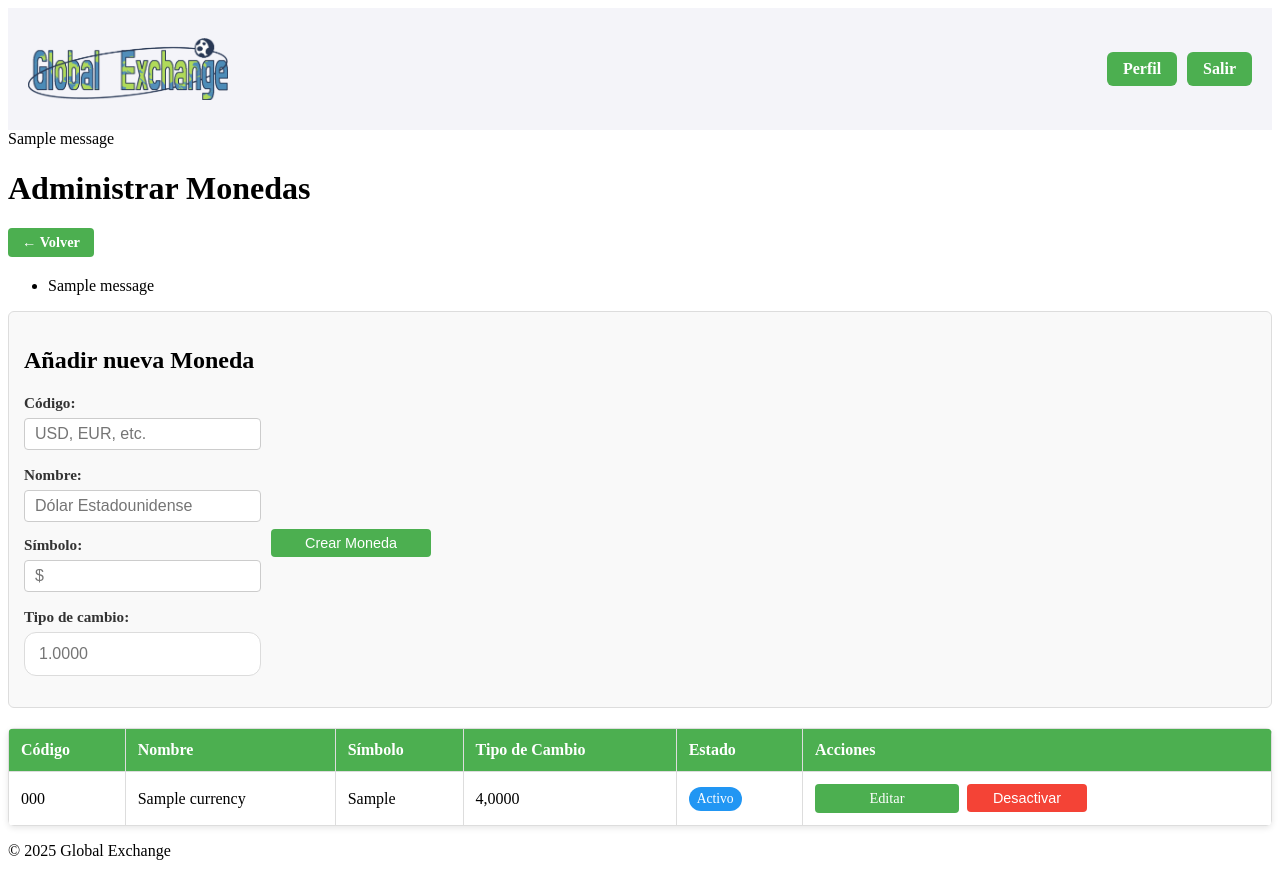
After one commit to CherryCherry777/global_exchange_webapp, a Django app: page /currency/ in a window 1280 px wide. The commit adds this page. Run offline with Django 5.2, Linux system fonts and the light colour scheme; a user stored in the database is signed in; tables that the repository leaves empty hold one stand-in row (values such as "Sample post"); one stand-in notice (Sample message) is shown.

Commit message:
Rama monedas

```diff
--- a/webapp/models.py
+++ b/webapp/models.py
@@ -16,3 +16,20 @@ class Role(models.Model):
 
     def __str__(self):
         return self.group.name
+
+class Currency(models.Model):
+    code = models.CharField(max_length=3, unique=True, verbose_name="Código")
+    name = models.CharField(max_length=50, verbose_name="Nombre")
+    symbol = models.CharField(max_length=5, verbose_name="Símbolo")
+    exchange_rate = models.DecimalField(max_digits=10, decimal_places=4, verbose_name="Tipo de cambio")
+    is_active = models.BooleanField(default=True, verbose_name="Activo")
+    created_at = models.DateTimeField(auto_now_add=True)
+    updated_at = models.DateTimeField(auto_now=True)
+
+    class Meta:
+        verbose_name = "Moneda"
+        verbose_name_plural = "Monedas"
+        ordering = ['code']
+
+    def __str__(self):
+        return f"{self.code} - {self.name}"
--- /dev/null
+++ b/webapp/templates/webapp/currency_list.html
@@ -0,0 +1,110 @@
+{% extends "webapp/base.html" %}
+{% load static %}
+{% load custom_filters %}
+
+{% block title %}Administrar Monedas{% endblock %}
+
+{% block content %}
+<div class="container">
+    <h1>Administrar Monedas</h1>
+
+    <!-- Botón para volver -->
+    <div class="back-container">
+        <a href="javascript:history.back()" class="btn-back">← Volver</a>
+    </div>
+
+    <!-- Mensajes -->
+    {% if messages %}
+    <ul class="messages">
+        {% for message in messages %}
+            <li class="{{ message.tags }}">{{ message }}</li>
+        {% endfor %}
+    </ul>
+    {% endif %}
+
+    <!-- Formulario para agregar nueva moneda -->
+    <div class="new-role-box">
+        <h2>Añadir nueva Moneda</h2>
+        <form method="POST" action="{% url 'create_currency' %}">
+            {% csrf_token %}
+            <div class="form-container">
+                <div class="form-container-row">
+                    <p>
+                        <label for="id_code">Código:</label>
+                        <input type="text" name="code" id="id_code" placeholder="USD, EUR, etc." maxlength="3" required>
+                    </p>
+                    <p>
+                        <label for="id_name">Nombre:</label>
+                        <input type="text" name="name" id="id_name" placeholder="Dólar Estadounidense" required>
+                    </p>
+                </div>
+                <div class="form-container-row">
+                    <p>
+                        <label for="id_symbol">Símbolo:</label>
+                        <input type="text" name="symbol" id="id_symbol" placeholder="$" required>
+                    </p>
+                    <p>
+                        <label for="id_exchange_rate">Tipo de cambio:</label>
+                        <input type="number" name="exchange_rate" id="id_exchange_rate" step="0.0001" placeholder="1.0000" required>
+                    </p>
+                </div>
+            </div>
+            <button type="submit" class="add-btn">Crear Moneda</button>
+        </form>
+    </div>
+
+    <!-- Tabla de monedas -->
+    <table class="roles-table">
+        <thead>
+            <tr>
+                <th>Código</th>
+                <th>Nombre</th>
+                <th>Símbolo</th>
+                <th>Tipo de Cambio</th>
+                <th>Estado</th>
+                <th>Acciones</th>
+            </tr>
+        </thead>
+        <tbody>
+            {% for currency in currencies %}
+            <tr class="{% if not currency.is_active %}inactive-role{% endif %}">
+                <td>{{ currency.code }}</td>
+                <td>{{ currency.name }}</td>
+                <td>{{ currency.symbol }}</td>
+                <td>{{ currency.exchange_rate }}</td>
+                <td>
+                    {% if currency.is_active %}
+                        <span class="estado-activo">Activo</span>
+                    {% else %}
+                        <span class="estado-inactivo">Inactivo</span>
+                    {% endif %}
+                </td>
+                <td>
+                    <div style="display: flex; gap: 8px;">
+                        <!-- Editar moneda -->
+                        <a href="{% url 'edit_currency' currency.id %}" class="add-btn" style="padding: 6px 12px; text-align: center; text-decoration: none;">
+                            Editar
+                        </a>
+
+                        <!-- Activar/Desactivar moneda -->
+                        <form method="POST" action="{% url 'toggle_currency' %}" style="display:inline;">
+                            {% csrf_token %}
+                            <input type="hidden" name="currency_id" value="{{ currency.id }}">
+                            {% if currency.is_active %}
+                                <button type="submit" class="add-btn" style="background-color: #f44336;">Desactivar</button>
+                            {% else %}
+                                <button type="submit" class="add-btn">Activar</button>
+                            {% endif %}
+                        </form>
+                    </div>
+                </td>
+            </tr>
+            {% empty %}
+            <tr>
+                <td colspan="6" style="text-align: center;">No hay monedas registradas</td>
+            </tr>
+            {% endfor %}
+        </tbody>
+    </table>
+</div>
+{% endblock %}
--- a/webapp/templates/webapp/landing.html
+++ b/webapp/templates/webapp/landing.html
@@ -18,6 +18,7 @@
             <a href="{% url 'manage_roles' %}" class="home-btn">Administrar Roles</a>
             <a href="{% url 'manage_user_roles' %}" class="home-btn">Administrar Roles de Usuario</a>
             <a href="{% url 'asignar_cliente_usuario' %}" class="home-btn">Asignar Clientes a Usuarios</a>
+            <a href="{% url 'currency_list' %}" class="home-btn">Monedas</a>
         {% endif %}
         <!-- Usuarios con permisos de ver/listar registros de clientes pueden acceder a la vista de gestión de clientes -->
         {% has_perms user 'clientes.view_cliente' as can_view_clientes %} <!--Guarda el valor booleano que arroja el templatetag has_perms-->
--- a/webapp/urls.py
+++ b/webapp/urls.py
@@ -50,5 +50,9 @@ urlpatterns = [
     path('manage-users/<int:user_id>/modify/', views.modify_users, name='modify_users'),
     path('manage-users/delete/<int:user_id>/confirm/', views.confirm_delete_user, name='confirm_delete_user'),
 
-
+    #Currency Manager
+    path('currency/', views.currency_list, name='currency_list'),
+    path('currency/crear/', views.create_currency, name='create_currency'),
+    path('currency/editar/<int:currency_id>/', views.edit_currency, name='edit_currency'),
+    path('currency/toggle/', views.toggle_currency, name='toggle_currency'),
 ]
--- a/webapp/views.py
+++ b/webapp/views.py
@@ -19,6 +19,9 @@ from .forms import RegistrationForm, LoginForm, UserUpdateForm
 from .decorators import role_required
 from .utils import get_user_primary_role
 from .models import Role
+from django.contrib.auth.decorators import permission_required
+from .models import Currency
+
 
 User = get_user_model()
 PROTECTED_ROLES = ["Administrador", "Empleado", "Usuario"]
@@ -535,3 +538,62 @@ def modify_users(request, user_id):
         "user_roles": user_roles,
         "ROLE_TIERS": {"Administrador": 3, "Empleado": 2, "Usuario": 1}
     })
+
+@login_required
+def currency_list(request):
+    currencies = Currency.objects.all()
+    return render(request, 'webapp/currency_list.html', {'currencies': currencies})
+
+@login_required
+def create_currency(request):
+    if request.method == 'POST':
+        code = request.POST.get('code')
+        name = request.POST.get('name')
+        symbol = request.POST.get('symbol')
+        exchange_rate = request.POST.get('exchange_rate')
+
+        # Validar que el código no exista
+        if Currency.objects.filter(code=code).exists():
+            messages.error(request, 'El código de moneda ya existe.')
+            return redirect('currency_list')
+
+        # Crear la moneda
+        Currency.objects.create(
+            code=code.upper(),
+            name=name,
+            symbol=symbol,
+            exchange_rate=exchange_rate
+        )
+        messages.success(request, 'Moneda creada exitosamente.')
+        return redirect('currency_list')
+
+    return redirect('currency_list')
+
+@login_required
+def edit_currency(request, currency_id):
+    currency = get_object_or_404(Currency, id=currency_id)
+
+    if request.method == 'POST':
+        currency.name = request.POST.get('name')
+        currency.symbol = request.POST.get('symbol')
+        currency.exchange_rate = request.POST.get('exchange_rate')
+        currency.save()
+
+        messages.success(request, 'Moneda actualizada exitosamente.')
+        return redirect('currency_list')
+
+    return render(request, 'webapp/edit_currency.html', {'currency': currency})
+
+@login_required
+def toggle_currency(request):
+    if request.method == 'POST':
+        currency_id = request.POST.get('currency_id')
+        currency = get_object_or_404(Currency, id=currency_id)
+
+        currency.is_active = not currency.is_active
+        currency.save()
+
+        status = "activada" if currency.is_active else "desactivada"
+        messages.success(request, f'Moneda {status} exitosamente.')
+
+    return redirect('currency_list')
```
Also changed, not shown: webapp/templates/webapp/currency.html (added, +110 -0 lines), webapp/templates/webapp/edit_currency.html (added, +52 -0 lines), webapp/migrations/0003_currency.py (added).
